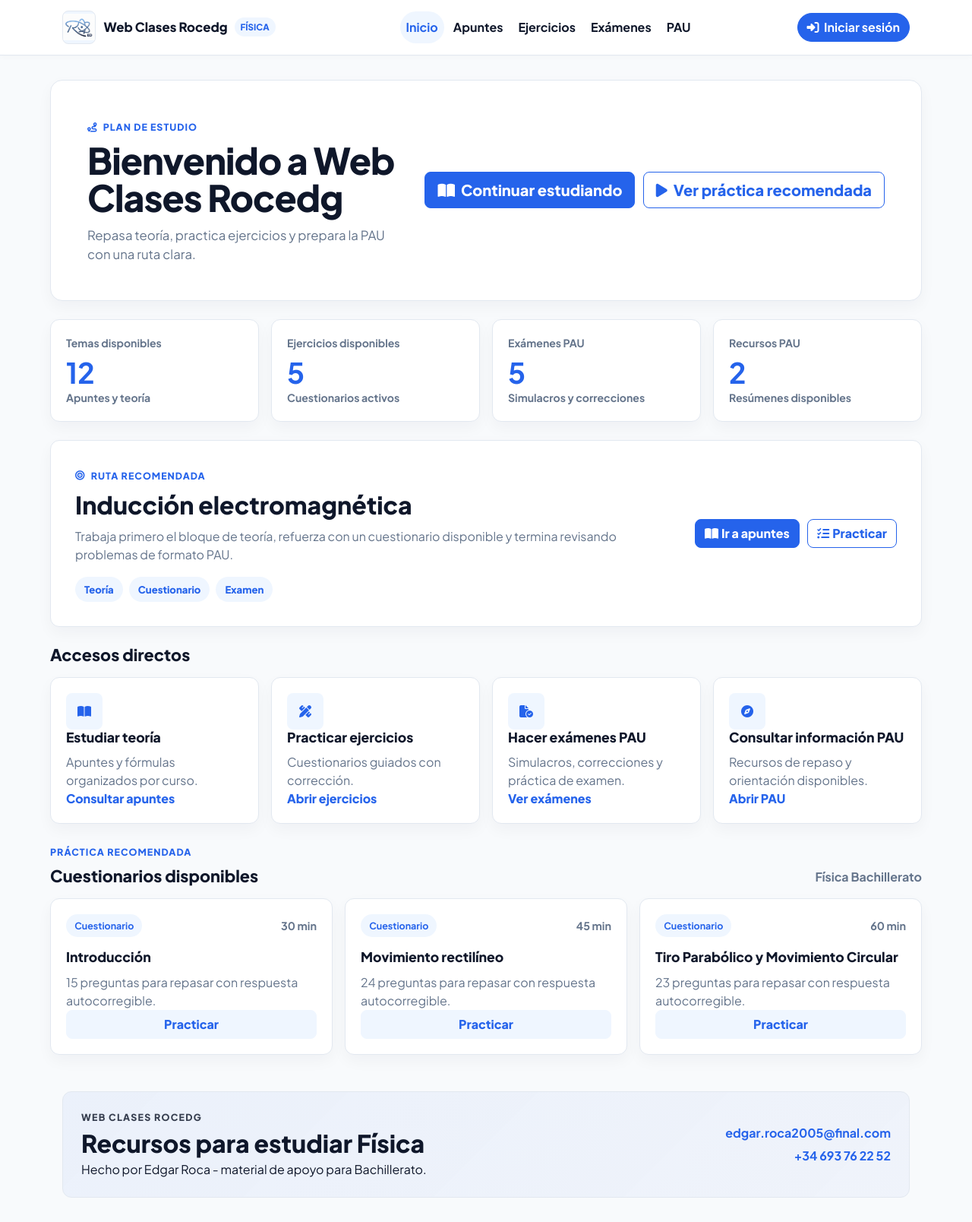
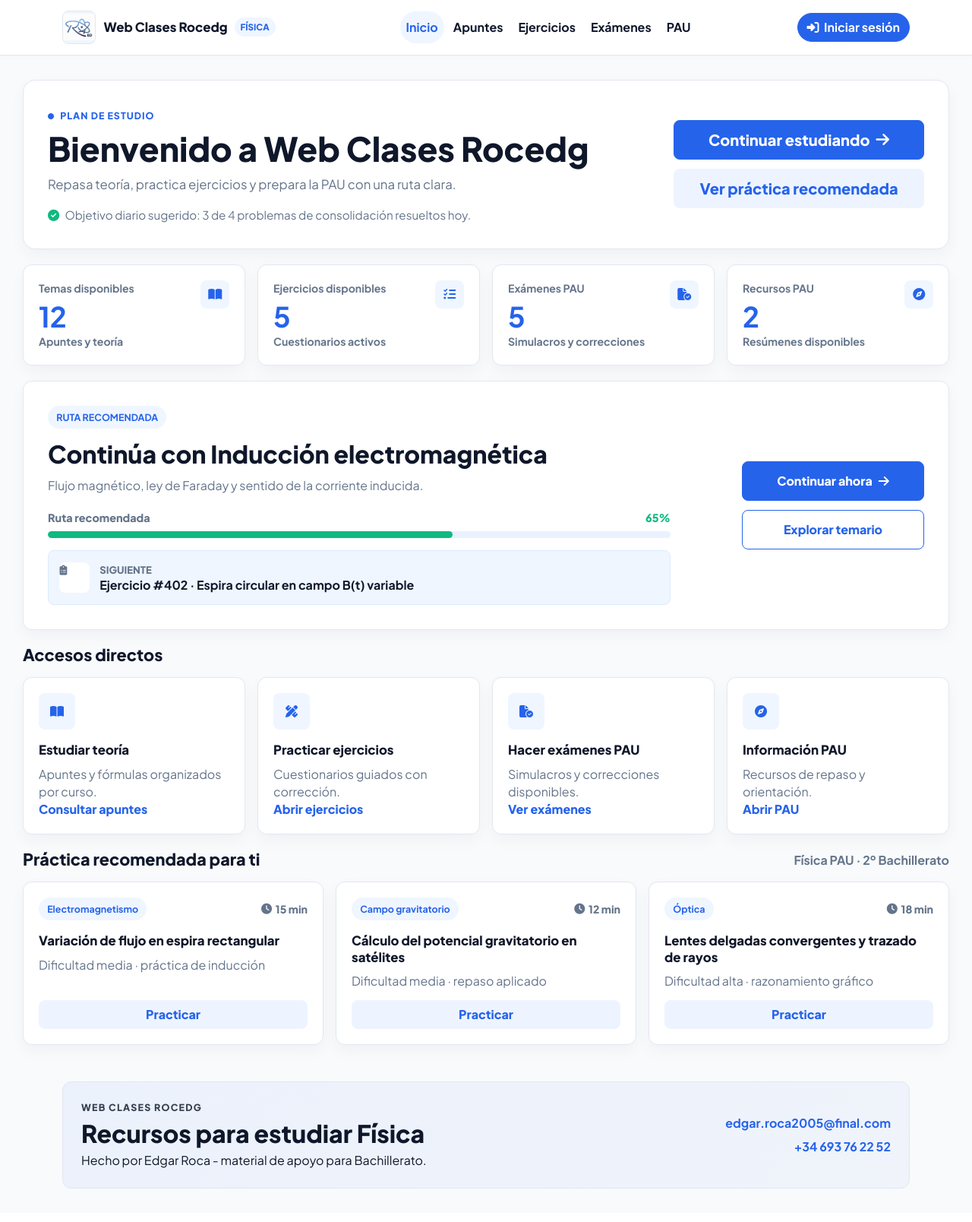
Before and after one commit to Rocedg/web-clases-fisica, a Flask app: page / in a window 1280 px wide. Shown: the whole page at 76% size. After the commit the page ends 1564 px from the top, so only its background shows below. Run offline with Flask 3, Linux system fonts and the light colour scheme.

Commit message:
Refine dashboard home page structure

```diff
--- a/static/css/components.css
+++ b/static/css/components.css
@@ -72,6 +72,11 @@
 }
 
 .metric-card {
+    display: flex;
+    align-items: flex-start;
+    justify-content: space-between;
+    gap: 1rem;
+    min-height: 132px;
     padding: 1.25rem;
 }
 
@@ -87,13 +92,24 @@
     display: block;
     color: var(--primary-deep);
     margin: 0.55rem 0 0.25rem;
-    font-size: 2.35rem;
+    font-size: 2.3rem;
     line-height: 1;
 }
 
 .metric-card span {
     color: var(--muted);
     font-weight: 700;
+}
+
+.metric-card .metric-icon {
+    display: grid;
+    flex: 0 0 auto;
+    width: 2.35rem;
+    height: 2.35rem;
+    place-items: center;
+    color: var(--primary-color);
+    background: var(--surface-soft);
+    border-radius: var(--radius-sm);
 }
 
 .resource-card {
@@ -189,8 +205,8 @@
 
 .btn-soft {
     color: var(--primary-color);
-    background: var(--surface-soft);
-    border-color: var(--surface-soft);
+    background: #EEF4FF;
+    border-color: #EEF4FF;
 }
 
 .btn-soft:hover,
--- a/static/css/pages.css
+++ b/static/css/pages.css
@@ -1,17 +1,74 @@
-.home-dashboard {
+.dashboard-shell {
+    width: min(100% - 2rem, 1220px);
+    margin: 0 auto;
     display: grid;
-    gap: 1.5rem;
+    gap: 1.25rem;
 }
 
-.home-hero {
+.dashboard-hero {
     display: grid;
-    grid-template-columns: minmax(0, 1fr) auto;
+    grid-template-columns: minmax(0, 1fr) minmax(240px, 330px);
     align-items: center;
     gap: 1.5rem;
+    min-height: 205px;
+    padding: clamp(1.5rem, 3vw, 2rem);
+    background: var(--surface);
+    border: 1px solid var(--border);
+    border-radius: var(--radius-lg);
+    box-shadow: var(--shadow-card);
 }
 
-.hero-actions {
-    justify-content: flex-end;
+.dashboard-hero-content {
+    max-width: 760px;
+}
+
+.dashboard-eyebrow .fa-circle {
+    font-size: 0.5rem;
+}
+
+.dashboard-title {
+    margin: 0;
+    color: var(--ink);
+    font-size: clamp(2.15rem, 4vw, 2.75rem);
+    line-height: 1.05;
+    font-weight: 900;
+    letter-spacing: 0;
+}
+
+.dashboard-copy {
+    max-width: 620px;
+    margin: 0.75rem 0 0;
+    color: var(--muted);
+    font-size: 1.05rem;
+    line-height: 1.55;
+}
+
+.dashboard-note {
+    display: inline-flex;
+    align-items: center;
+    gap: 0.45rem;
+    margin: 1rem 0 0;
+    color: var(--muted);
+    font-size: 0.95rem;
+}
+
+.dashboard-note .fa-check-circle {
+    color: var(--success);
+}
+
+.dashboard-hero-actions {
+    display: grid;
+    gap: 0.75rem;
+}
+
+.dashboard-hero-actions .btn,
+.focus-actions .btn {
+    display: flex;
+    align-items: center;
+    justify-content: center;
+    gap: 0.5rem;
+    min-height: 3.25rem;
+    white-space: nowrap;
 }
 
 .metric-grid {
@@ -20,18 +77,20 @@
     gap: 1rem;
 }
 
-.dashboard-grid {
-    display: grid;
-    grid-template-columns: minmax(0, 1.25fr) minmax(280px, 0.75fr);
-    gap: 1.25rem;
-}
-
 .focus-card {
     display: grid;
-    grid-template-columns: minmax(0, 1fr) auto;
+    grid-template-columns: minmax(0, 1fr) minmax(190px, 240px);
     align-items: center;
     gap: 1.5rem;
     padding: clamp(1.35rem, 3vw, 2rem);
+}
+
+.focus-card-main {
+    min-width: 0;
+}
+
+.focus-badge {
+    margin-bottom: 0.85rem;
 }
 
 .focus-card h2 {
@@ -39,6 +98,7 @@
     color: var(--ink);
     font-size: clamp(1.45rem, 3vw, 2rem);
     font-weight: 900;
+    letter-spacing: 0;
 }
 
 .focus-card p {
@@ -47,27 +107,88 @@
     color: var(--muted);
 }
 
-.focus-actions {
-    display: flex;
-    flex-wrap: wrap;
-    gap: 0.65rem;
-    justify-content: flex-end;
+.focus-progress {
+    max-width: 820px;
+    margin-top: 1.25rem;
 }
 
-.route-steps {
+.focus-progress-heading {
     display: flex;
-    flex-wrap: wrap;
-    gap: 0.5rem;
-    margin-top: 1.1rem;
+    align-items: center;
+    justify-content: space-between;
+    gap: 1rem;
+    margin-bottom: 0.45rem;
+    color: var(--muted);
+    font-size: 0.9rem;
+    font-weight: 800;
 }
 
-.route-steps span {
+.focus-progress-heading strong {
+    color: var(--success);
+}
+
+.progress-track {
+    width: 100%;
+    height: 0.55rem;
+    overflow: hidden;
+    background: #EAF1FF;
+    border-radius: 999px;
+}
+
+.progress-fill {
+    display: block;
+    width: 65%;
+    height: 100%;
+    background: var(--success);
+    border-radius: inherit;
+}
+
+.next-step {
+    display: flex;
+    align-items: center;
+    gap: 0.8rem;
+    max-width: 820px;
+    margin-top: 1rem;
+    padding: 0.9rem;
+    background: var(--surface-soft);
+    border: 1px solid #DBEAFE;
+    border-radius: var(--radius-sm);
+}
+
+.next-step-icon {
+    display: grid;
+    flex: 0 0 auto;
+    width: 2.5rem;
+    height: 2.5rem;
+    place-items: center;
     color: var(--primary-color);
-    background: var(--surface-soft);
-    border-radius: 999px;
+    background: var(--surface);
+    border-radius: var(--radius-sm);
+}
+
+.next-step span {
+    display: block;
+    color: var(--muted);
     font-size: 0.82rem;
     font-weight: 800;
-    padding: 0.4rem 0.75rem;
+    text-transform: uppercase;
+}
+
+.next-step strong {
+    display: block;
+    color: var(--ink);
+    line-height: 1.35;
+}
+
+.focus-actions {
+    display: grid;
+    gap: 0.75rem;
+    align-content: center;
+}
+
+.dashboard-section {
+    display: grid;
+    gap: 1rem;
 }
 
 .section-block {
@@ -95,7 +216,8 @@
 }
 
 .access-grid,
-.practice-grid {
+.practice-grid,
+.recommended-grid {
     display: grid;
     gap: 1rem;
 }
@@ -110,6 +232,80 @@
 
 .practice-grid {
     grid-template-columns: repeat(3, minmax(0, 1fr));
+}
+
+.recommended-grid {
+    grid-template-columns: repeat(3, minmax(0, 1fr));
+}
+
+.action-card,
+.recommended-card {
+    display: flex;
+    flex-direction: column;
+    min-height: 178px;
+    padding: 1.25rem;
+    color: inherit;
+    text-decoration: none;
+    background: var(--surface);
+    border: 1px solid var(--border);
+    border-radius: var(--radius-md);
+    box-shadow: var(--shadow-card);
+    transition: transform 180ms ease, box-shadow 180ms ease;
+}
+
+.action-card:hover,
+.action-card:focus,
+.recommended-card:hover,
+.recommended-card:focus-within {
+    transform: translateY(-3px);
+    box-shadow: var(--shadow-soft);
+}
+
+.action-card h3,
+.recommended-card h3 {
+    margin: 1rem 0 0;
+    color: var(--ink);
+    font-size: 1.05rem;
+    font-weight: 900;
+    line-height: 1.3;
+}
+
+.action-card p,
+.recommended-card p {
+    margin: 0.55rem 0 0;
+    color: var(--muted);
+    line-height: 1.45;
+}
+
+.action-card > span:last-child {
+    margin-top: auto;
+    color: var(--primary-color);
+    font-weight: 800;
+}
+
+.recommended-card {
+    min-height: 215px;
+}
+
+.recommended-meta {
+    display: flex;
+    align-items: center;
+    justify-content: space-between;
+    gap: 0.75rem;
+}
+
+.recommended-meta > span:last-child {
+    display: inline-flex;
+    align-items: center;
+    gap: 0.3rem;
+    color: var(--muted);
+    font-size: 0.88rem;
+    font-weight: 800;
+    white-space: nowrap;
+}
+
+.recommended-card .btn {
+    margin-top: auto;
 }
 
 .study-path {
--- a/templates/home.html
+++ b/templates/home.html
@@ -2,152 +2,177 @@
 {% block title %}Panel de estudio{% endblock %}
 
 {% block content %}
-<section class="section-shell home-dashboard">
-    <header class="page-hero home-hero">
-        <div>
-            <span class="eyebrow">
-                <i class="fas fa-route" aria-hidden="true"></i>
+<section class="dashboard-shell">
+    <header class="dashboard-hero">
+        <div class="dashboard-hero-content">
+            <span class="eyebrow dashboard-eyebrow">
+                <i class="fas fa-circle" aria-hidden="true"></i>
                 PLAN DE ESTUDIO
             </span>
-            <h1 class="hero-title">
+            <h1 class="dashboard-title">
                 {% if session.username %}
                     Hola, {{ session.username }}
                 {% else %}
                     Bienvenido a Web Clases Rocedg
                 {% endif %}
             </h1>
-            <p class="hero-copy">
+            <p class="dashboard-copy">
                 Repasa teoría, practica ejercicios y prepara la PAU con una ruta clara.
             </p>
+            <p class="dashboard-note">
+                <i class="fas fa-check-circle" aria-hidden="true"></i>
+                Objetivo diario sugerido: 3 de 4 problemas de consolidación resueltos hoy.
+            </p>
         </div>
-        <div class="action-row hero-actions">
+        <div class="dashboard-hero-actions">
             <a href="{{ url_for('topics') }}" class="btn btn-primary btn-lg">
-                <i class="fas fa-book-open me-2" aria-hidden="true"></i>Continuar estudiando
+                Continuar estudiando
+                <i class="fas fa-arrow-right" aria-hidden="true"></i>
             </a>
-            <a href="{{ url_for('homework') }}" class="btn btn-outline-primary btn-lg">
-                <i class="fas fa-play me-2" aria-hidden="true"></i>Ver práctica recomendada
+            <a href="{{ url_for('homework') }}" class="btn btn-soft btn-lg">
+                Ver práctica recomendada
             </a>
         </div>
     </header>
 
     <div class="metric-grid">
         <article class="metric-card">
+            <div>
                 <span class="metric-card-label">Temas disponibles</span>
                 <strong>{{ stats.topics }}</strong>
                 <span class="metric-card-note">Apuntes y teoría</span>
+            </div>
+            <span class="metric-icon"><i class="fas fa-book-open" aria-hidden="true"></i></span>
         </article>
         <article class="metric-card">
+            <div>
                 <span class="metric-card-label">Ejercicios disponibles</span>
                 <strong>{{ stats.quizzes }}</strong>
                 <span class="metric-card-note">Cuestionarios activos</span>
+            </div>
+            <span class="metric-icon"><i class="fas fa-list-check" aria-hidden="true"></i></span>
         </article>
         <article class="metric-card">
+            <div>
                 <span class="metric-card-label">Exámenes PAU</span>
                 <strong>{{ stats.exams }}</strong>
                 <span class="metric-card-note">Simulacros y correcciones</span>
+            </div>
+            <span class="metric-icon"><i class="fas fa-file-circle-check" aria-hidden="true"></i></span>
         </article>
         <article class="metric-card">
+            <div>
                 <span class="metric-card-label">Recursos PAU</span>
                 <strong>{{ stats.summaries }}</strong>
                 <span class="metric-card-note">Resúmenes disponibles</span>
+            </div>
+            <span class="metric-icon"><i class="fas fa-compass" aria-hidden="true"></i></span>
         </article>
     </div>
 
     <section class="panel-card focus-card">
+        <div class="focus-card-main">
+            <span class="badge-soft focus-badge">RUTA RECOMENDADA</span>
+            <h2>Continúa con Inducción electromagnética</h2>
+            <p>
+                Flujo magnético, ley de Faraday y sentido de la corriente inducida.
+            </p>
+            <div class="focus-progress" aria-label="Ruta recomendada al 65%">
+                <div class="focus-progress-heading">
+                    <span>Ruta recomendada</span>
+                    <strong>65%</strong>
+                </div>
+                <div class="progress-track">
+                    <span class="progress-fill"></span>
+                </div>
+            </div>
+            <div class="next-step">
+                <span class="next-step-icon"><i class="fas fa-clipboard-list" aria-hidden="true"></i></span>
                 <div>
-            <span class="eyebrow">
-                <i class="fas fa-bullseye" aria-hidden="true"></i>
-                Ruta recomendada
-            </span>
-            <h2>Inducción electromagnética</h2>
-            <p>
-                Trabaja primero el bloque de teoría, refuerza con un cuestionario disponible y termina revisando problemas de formato PAU.
-            </p>
-            <div class="route-steps" aria-label="Ruta recomendada">
-                <span>Teoría</span>
-                <span>Cuestionario</span>
-                <span>Examen</span>
+                    <span>Siguiente</span>
+                    <strong>Ejercicio #402 · Espira circular en campo B(t) variable</strong>
+                </div>
             </div>
         </div>
         <div class="focus-actions">
-            <a href="{{ url_for('topics') }}" class="btn btn-primary">
-                <i class="fas fa-book-open me-1" aria-hidden="true"></i>Ir a apuntes
+            <a href="{{ url_for('homework') }}" class="btn btn-primary">
+                Continuar ahora
+                <i class="fas fa-arrow-right" aria-hidden="true"></i>
             </a>
-            <a href="{{ url_for('homework') }}" class="btn btn-outline-primary">
-                <i class="fas fa-list-check me-1" aria-hidden="true"></i>Practicar
+            <a href="{{ url_for('topics') }}" class="btn btn-outline-primary">
+                Explorar temario
             </a>
         </div>
     </section>
 
-    <section class="section-block">
+    <section class="dashboard-section">
         <div class="section-heading">
             <h2>Accesos directos</h2>
         </div>
         <div class="access-grid">
-            <a href="{{ url_for('topics') }}" class="home-link-card">
-                <article class="resource-card">
+            <a href="{{ url_for('topics') }}" class="action-card">
                 <span class="resource-icon"><i class="fas fa-book-open" aria-hidden="true"></i></span>
-                    <h3 class="resource-card-title">Estudiar teoría</h3>
-                    <p class="resource-card-copy">Apuntes y fórmulas organizados por curso.</p>
-                    <span class="resource-card-link">Consultar apuntes</span>
-                </article>
+                <h3>Estudiar teoría</h3>
+                <p>Apuntes y fórmulas organizados por curso.</p>
+                <span>Consultar apuntes</span>
             </a>
-            <a href="{{ url_for('homework') }}" class="home-link-card">
-                <article class="resource-card">
+            <a href="{{ url_for('homework') }}" class="action-card">
                 <span class="resource-icon"><i class="fas fa-pen-ruler" aria-hidden="true"></i></span>
-                    <h3 class="resource-card-title">Practicar ejercicios</h3>
-                    <p class="resource-card-copy">Cuestionarios guiados con corrección.</p>
-                    <span class="resource-card-link">Abrir ejercicios</span>
-                </article>
+                <h3>Practicar ejercicios</h3>
+                <p>Cuestionarios guiados con corrección.</p>
+                <span>Abrir ejercicios</span>
             </a>
-            <a href="{{ url_for('exams') }}" class="home-link-card">
-                <article class="resource-card">
+            <a href="{{ url_for('exams') }}" class="action-card">
                 <span class="resource-icon"><i class="fas fa-file-circle-check" aria-hidden="true"></i></span>
-                    <h3 class="resource-card-title">Hacer exámenes PAU</h3>
-                    <p class="resource-card-copy">Simulacros, correcciones y práctica de examen.</p>
-                    <span class="resource-card-link">Ver exámenes</span>
-                </article>
+                <h3>Hacer exámenes PAU</h3>
+                <p>Simulacros y correcciones disponibles.</p>
+                <span>Ver exámenes</span>
             </a>
-            <a href="{{ url_for('miscellaneous') }}" class="home-link-card">
-                <article class="resource-card">
+            <a href="{{ url_for('miscellaneous') }}" class="action-card">
                 <span class="resource-icon"><i class="fas fa-compass" aria-hidden="true"></i></span>
-                    <h3 class="resource-card-title">Consultar información PAU</h3>
-                    <p class="resource-card-copy">Recursos de repaso y orientación disponibles.</p>
-                    <span class="resource-card-link">Abrir PAU</span>
-                </article>
+                <h3>Información PAU</h3>
+                <p>Recursos de repaso y orientación.</p>
+                <span>Abrir PAU</span>
             </a>
         </div>
     </section>
 
-    <section class="section-block">
+    <section class="dashboard-section">
         <div class="section-heading">
             <div>
-                <span class="eyebrow">Práctica recomendada</span>
-                <h2>Cuestionarios disponibles</h2>
+                <h2>Práctica recomendada para ti</h2>
             </div>
-            <span class="section-heading-note">Física Bachillerato</span>
+            <span class="section-heading-note">Física PAU · 2º Bachillerato</span>
         </div>
-        {% if featured_quizzes %}
-        <div class="practice-grid">
-            {% for quiz in featured_quizzes %}
-            <article class="resource-card">
-                <div class="resource-meta">
-                    <span class="badge-soft">Cuestionario</span>
-                    <span>{{ quiz.avg_time|default("N/A") }} min</span>
+        <div class="recommended-grid">
+            <article class="recommended-card">
+                <div class="recommended-meta">
+                    <span class="badge-soft">Electromagnetismo</span>
+                    <span><i class="fas fa-clock" aria-hidden="true"></i>15 min</span>
                 </div>
-                <h3 class="resource-card-title">{{ quiz.title }}</h3>
-                <p class="resource-card-copy">{{ quiz.question_count }} preguntas para repasar con respuesta autocorregible.</p>
-                <a href="{{ url_for('take_quiz', quiz_id=quiz.id) }}" class="btn btn-soft mt-auto">Practicar</a>
+                <h3>Variación de flujo en espira rectangular</h3>
+                <p>Dificultad media · práctica de inducción</p>
+                <a href="{{ url_for('homework') }}" class="btn btn-soft">Practicar</a>
             </article>
-            {% endfor %}
+            <article class="recommended-card">
+                <div class="recommended-meta">
+                    <span class="badge-soft">Campo gravitatorio</span>
+                    <span><i class="fas fa-clock" aria-hidden="true"></i>12 min</span>
                 </div>
-        {% else %}
-        <div class="empty-state">
-            <span class="resource-icon"><i class="fas fa-clock" aria-hidden="true"></i></span>
-            <h3>No hay cuestionarios disponibles</h3>
-            <p>Cuando haya material de práctica, aparecerá en esta sección.</p>
+                <h3>Cálculo del potencial gravitatorio en satélites</h3>
+                <p>Dificultad media · repaso aplicado</p>
+                <a href="{{ url_for('homework') }}" class="btn btn-soft">Practicar</a>
+            </article>
+            <article class="recommended-card">
+                <div class="recommended-meta">
+                    <span class="badge-soft">Óptica</span>
+                    <span><i class="fas fa-clock" aria-hidden="true"></i>18 min</span>
                 </div>
-        {% endif %}
+                <h3>Lentes delgadas convergentes y trazado de rayos</h3>
+                <p>Dificultad alta · razonamiento gráfico</p>
+                <a href="{{ url_for('homework') }}" class="btn btn-soft">Practicar</a>
+            </article>
+        </div>
     </section>
 </section>
 {% endblock %}
```
Also changed, not shown: context/06-progress-tracker.md (+1 -0 lines), static/css/responsive.css (+40 -7 lines). Lines whose indentation alone changed are shown as unchanged.
